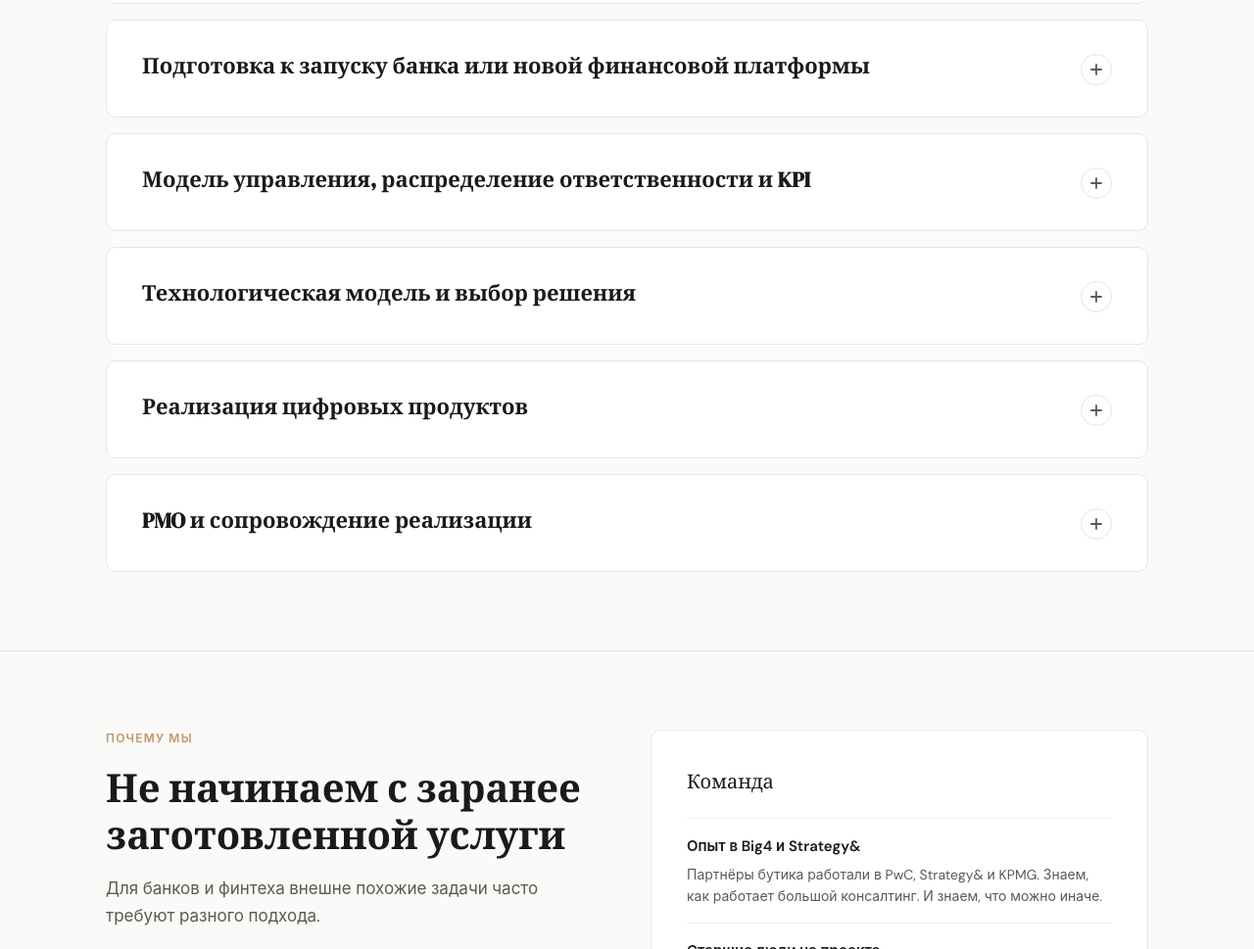
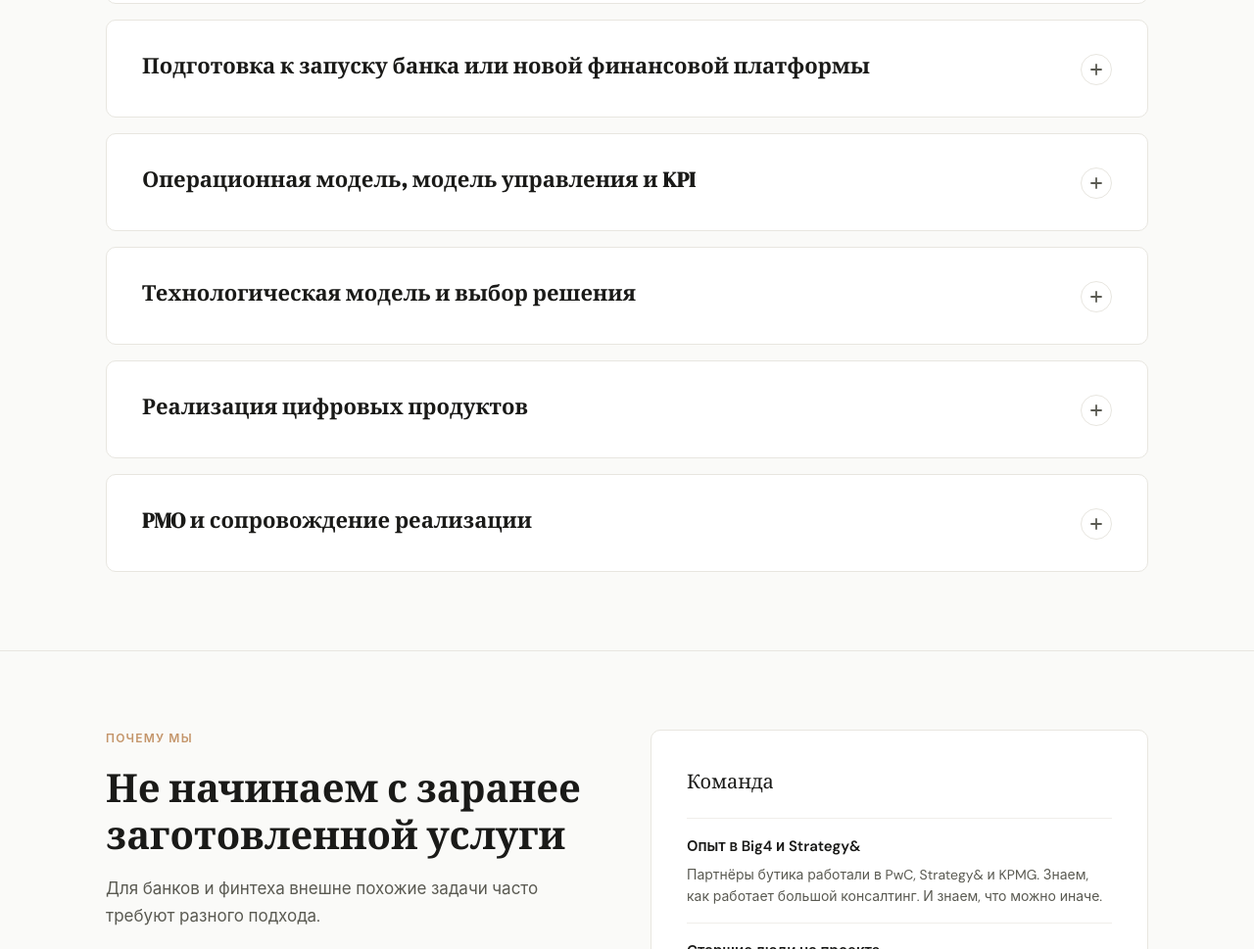
Before and after one commit to mmm954/Anvell, a plain HTML site: page index.html in a window 1280 px wide. Shown: the part 2553-3522 px from the top of the page at 98% size. Drawn offline with Linux system fonts and the light colour scheme.

Commit message:
Update homepage text

```diff
--- a/index.html
+++ b/index.html
@@ -639,7 +639,7 @@
 
         <div class="service-block">
           <div class="service-header" onclick="toggleService(this)">
-            <h3>Модель управления, распределение ответственности и KPI</h3>
+            <h3>Операционная модель, модель управления и KPI</h3>
             <div class="service-toggle"><svg viewBox="0 0 14 14" fill="none" stroke-width="1.8" stroke-linecap="round"><line x1="7" y1="2" x2="7" y2="12"/><line x1="2" y1="7" x2="12" y2="7"/></svg></div>
           </div>
           <div class="service-body">
```
